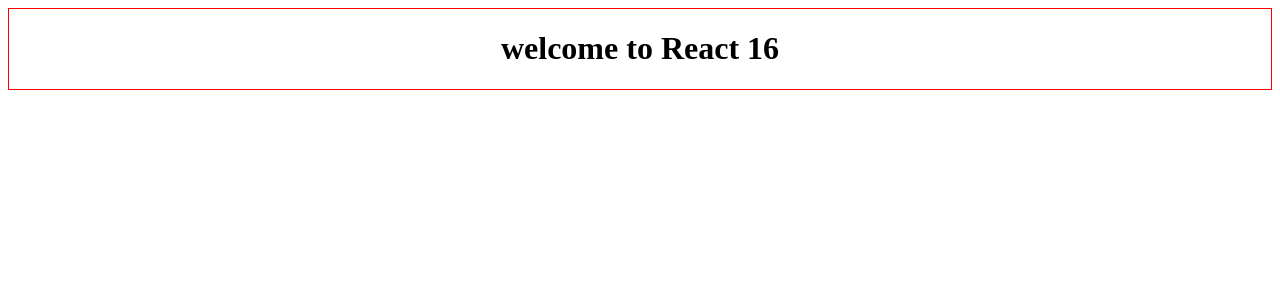
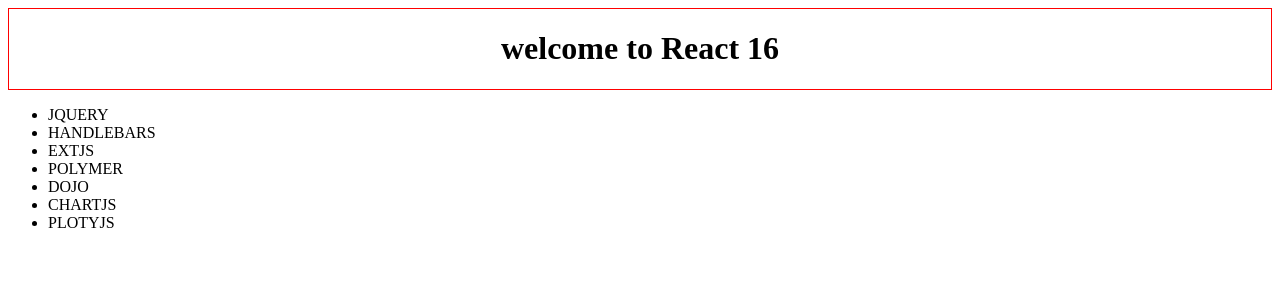
Before and after one commit to aniruddhha/angular, an Angular app in the folder ang-app/: page / in a window 1280 px wide. Shown: the top 300 px of the page. Built offline with nearby package versions, Linux system fonts and the light colour scheme.

Commit message:
interpolation and *ngFor

```diff
--- a/ang-app/src/app/app.component.css
+++ b/ang-app/src/app/app.component.css
@@ -1,4 +1,4 @@
-div {
+.cnt-cntr {
     border: 1px solid red;
     display: flex;
     align-items: center;
--- a/ang-app/src/app/app.component.html
+++ b/ang-app/src/app/app.component.html
@@ -1,3 +1,8 @@
-<div>
+<div class="cnt-cntr">
   <h1> welcome to {{framework}} {{version}} </h1>
 </div>
+<div>
+  <ul>
+    <li *ngFor="let lb of libs">{{lb.toUpperCase()}}</li>
+  </ul>
+</div>
--- a/ang-app/src/app/app.component.ts
+++ b/ang-app/src/app/app.component.ts
@@ -8,4 +8,6 @@
 export class AppComponent {
   framework = 'React';
   version = 16
+
+  libs = ['jquery', 'handlebars', 'extjs', 'polymer', 'dojo', 'chartjs', 'plotyjs']
 }
```
